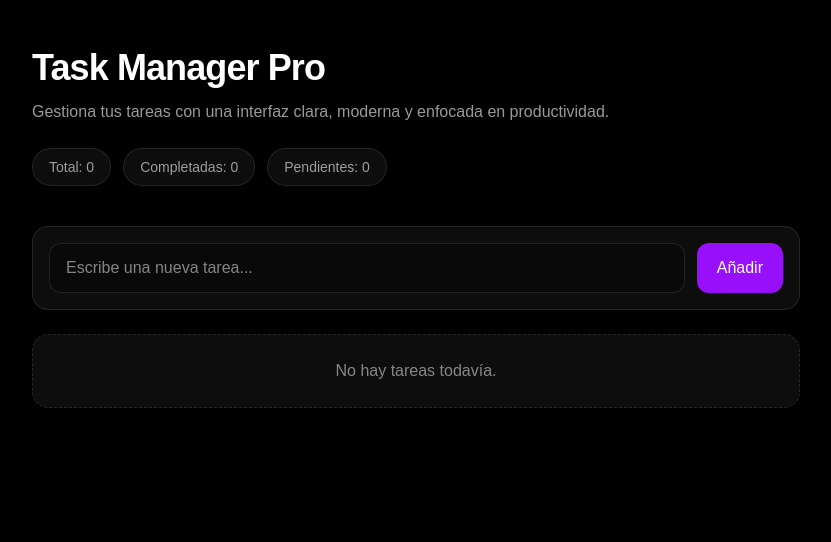
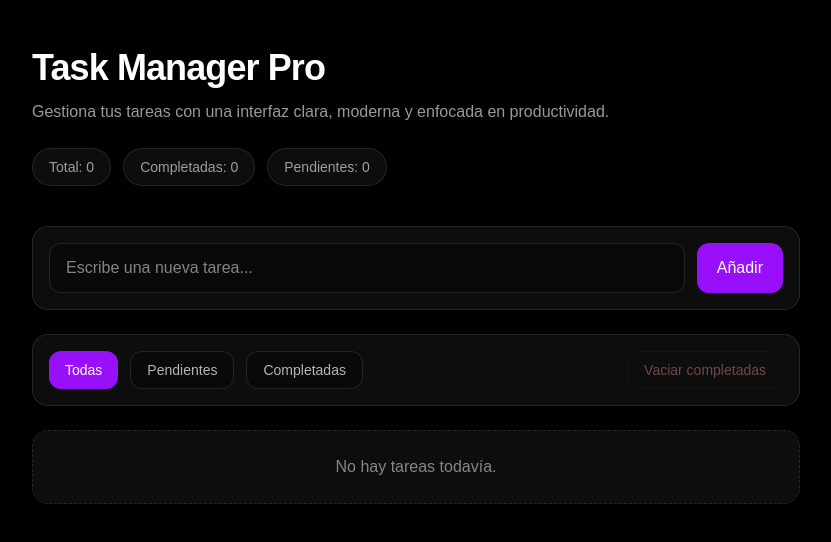
Before and after one commit to Eracres/nextjs-task-manager, a Next.js app: page / in a window 1280 px wide. Shown: the top 542 px of the page, without its empty margins (224-1055 px from the left). Built offline with nearby package versions, Linux system fonts and the light colour scheme.

Commit message:
Fase 1: Listado, crear tareas y filtros

```diff
--- a/app/page.tsx
+++ b/app/page.tsx
@@ -1,12 +1,38 @@
 "use client";
 
-import { useMemo, useState } from "react";
+import { useEffect, useMemo, useState } from "react";
 import TaskForm from "@/components/TaskForm";
 import TaskList from "@/components/TaskList";
+import TaskFilters, { type TaskFilter } from "@/components/TaskFilters";
 import type { Task } from "@/types/task";
+
+const STORAGE_KEY = "task-manager-pro-tasks";
 
 export default function HomePage() {
   const [tasks, setTasks] = useState<Task[]>([]);
+  const [filter, setFilter] = useState<TaskFilter>("all");
+  const [isLoaded, setIsLoaded] = useState(false);
+
+  useEffect(() => {
+    const storedTasks = localStorage.getItem(STORAGE_KEY);
+
+    if (storedTasks) {
+      try {
+        const parsedTasks: Task[] = JSON.parse(storedTasks);
+        setTasks(parsedTasks);
+      } catch (error) {
+        console.error("Error reading tasks from localStorage:", error);
+      }
+    }
+
+    setIsLoaded(true);
+  }, []);
+
+  useEffect(() => {
+    if (!isLoaded) return;
+
+    localStorage.setItem(STORAGE_KEY, JSON.stringify(tasks));
+  }, [tasks, isLoaded]);
 
   function handleAddTask(title: string) {
     const newTask: Task = {
@@ -33,10 +59,27 @@ export default function HomePage() {
     setTasks((prevTasks) => prevTasks.filter((task) => task.id !== id));
   }
 
+  function handleClearCompleted() {
+    setTasks((prevTasks) => prevTasks.filter((task) => !task.completed));
+  }
+
+  const filteredTasks = useMemo(() => {
+    switch (filter) {
+      case "pending":
+        return tasks.filter((task) => !task.completed);
+      case "completed":
+        return tasks.filter((task) => task.completed);
+      default:
+        return tasks;
+    }
+  }, [tasks, filter]);
+
   const completedTasks = useMemo(
     () => tasks.filter((task) => task.completed).length,
     [tasks]
   );
+
+  const pendingTasks = tasks.length - completedTasks;
 
   return (
     <main className="min-h-screen bg-black px-4 py-12 text-white">
@@ -45,8 +88,10 @@ export default function HomePage() {
           <h1 className="text-4xl font-bold tracking-tight">
             Task Manager Pro
           </h1>
+
           <p className="mt-3 text-white/60">
-            Gestiona tus tareas con una interfaz clara, moderna y enfocada en productividad.
+            Gestiona tus tareas con una interfaz clara, moderna y enfocada en
+            productividad.
           </p>
 
           <div className="mt-6 flex flex-wrap gap-3 text-sm text-white/60">
@@ -57,15 +102,23 @@ export default function HomePage() {
               Completadas: {completedTasks}
             </span>
             <span className="rounded-full border border-white/10 bg-white/5 px-4 py-2">
-              Pendientes: {tasks.length - completedTasks}
+              Pendientes: {pendingTasks}
             </span>
           </div>
         </header>
 
         <section className="space-y-6">
           <TaskForm onAddTask={handleAddTask} />
+
+          <TaskFilters
+            currentFilter={filter}
+            onChangeFilter={setFilter}
+            onClearCompleted={handleClearCompleted}
+            hasCompletedTasks={completedTasks > 0}
+          />
+
           <TaskList
-            tasks={tasks}
+            tasks={filteredTasks}
             onToggleTask={handleToggleTask}
             onDeleteTask={handleDeleteTask}
           />
--- /dev/null
+++ b/components/TaskFilters.tsx
@@ -0,0 +1,57 @@
+"use client";
+
+export type TaskFilter = "all" | "pending" | "completed";
+
+type TaskFiltersProps = {
+  currentFilter: TaskFilter;
+  onChangeFilter: (filter: TaskFilter) => void;
+  onClearCompleted: () => void;
+  hasCompletedTasks: boolean;
+};
+
+const filters: { label: string; value: TaskFilter }[] = [
+  { label: "Todas", value: "all" },
+  { label: "Pendientes", value: "pending" },
+  { label: "Completadas", value: "completed" },
+];
+
+export default function TaskFilters({
+  currentFilter,
+  onChangeFilter,
+  onClearCompleted,
+  hasCompletedTasks,
+}: TaskFiltersProps) {
+  return (
+    <div className="flex flex-col gap-4 rounded-2xl border border-white/10 bg-white/5 p-4 sm:flex-row sm:items-center sm:justify-between">
+      <div className="flex flex-wrap gap-3">
+        {filters.map((filter) => {
+          const isActive = currentFilter === filter.value;
+
+          return (
+            <button
+              key={filter.value}
+              type="button"
+              onClick={() => onChangeFilter(filter.value)}
+              className={
+                isActive
+                  ? "rounded-xl bg-purple-600 px-4 py-2 text-sm font-medium text-white transition hover:bg-purple-500"
+                  : "rounded-xl border border-white/10 bg-black/30 px-4 py-2 text-sm text-white/70 transition hover:bg-white/10"
+              }
+            >
+              {filter.label}
+            </button>
+          );
+        })}
+      </div>
+
+      <button
+        type="button"
+        onClick={onClearCompleted}
+        disabled={!hasCompletedTasks}
+        className="rounded-xl border border-red-500/20 px-4 py-2 text-sm text-red-300 transition hover:bg-red-500/10 disabled:cursor-not-allowed disabled:opacity-40"
+      >
+        Vaciar completadas
+      </button>
+    </div>
+  );
+}
```
